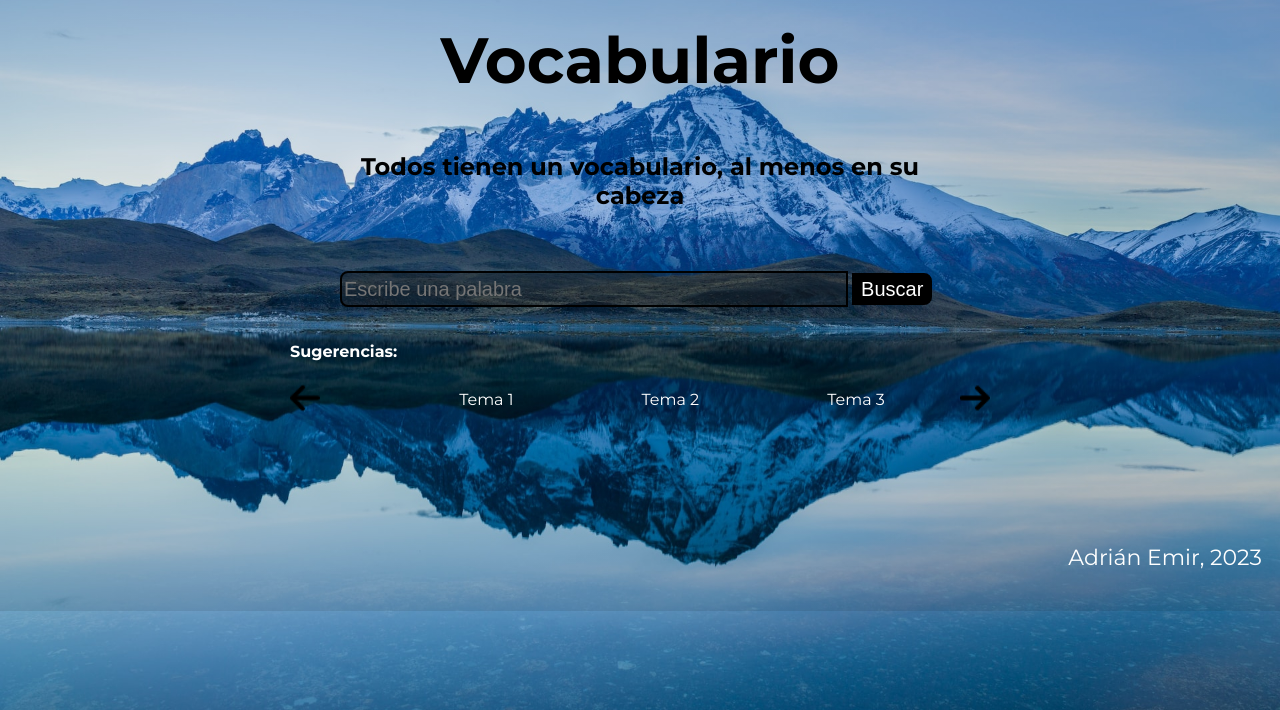
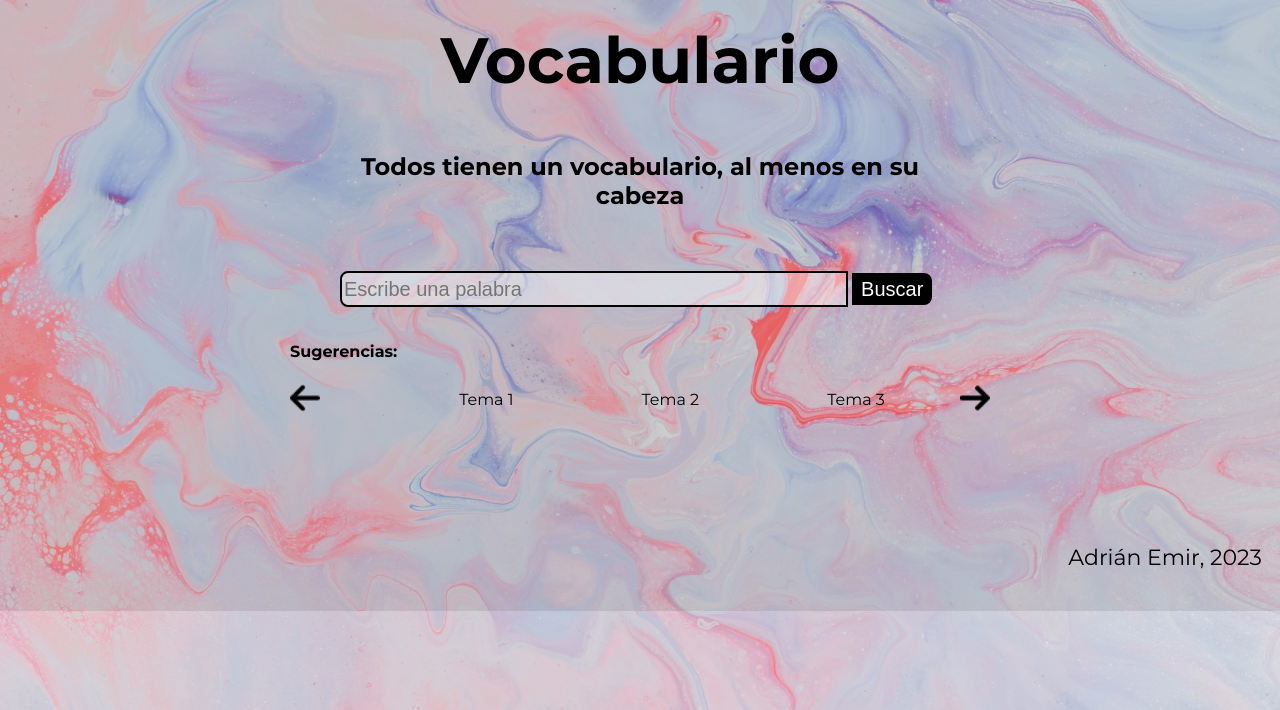
Before and after one commit to aEmirsv/aEmirsv.github.io, a plain HTML site: page index.html in a window 1280 px wide. Shown: the part 90-800 px from the top of the page. Drawn offline with Linux system fonts and the light colour scheme.

Commit message:
FondoClaro

```diff
--- a/styles.css
+++ b/styles.css
@@ -2,8 +2,10 @@
     font-family: 'Montserrat', sans-serif;
     color: black;
 }
+
+
 .cuerpo{
-    background-image: linear-gradient(180deg, #00000017 0%,#00000017 100%), url(./imagenes/fondo.jpg);
+    background-image: linear-gradient(180deg, #00000017 0%,#00000017 100%), url(./imagenes/fondocolores.jpg);
     background-repeat: no-repeat;
     background-size: cover;
 
@@ -87,7 +89,7 @@
     height: 30px;
     border-top-left-radius: 8px;
     border-bottom-left-radius: 8px;
-    background: #20202069;
+    background: #ffffff69;
     border: 2px solid black;
     font-size: 20px;
     color: white;
@@ -115,8 +117,6 @@
     margin: 0 auto;
     height: 170px;
     width: 700px;
-    color: white;
-
 }
 
 .recorrer{
@@ -146,16 +146,13 @@
 }
 .Tema{
     text-decoration: none;
-    color: white;
+    color: black;
 }
-
-
-
 /* Pie de pagina */
 
 .pie{
     font-size: 22px;
-    color: white;
+    color: black;
     padding: 10px;
     text-align: right;
     padding: .5 rem;
```
Also changed, not shown: imagenes/fondocolores.jpg (added).
